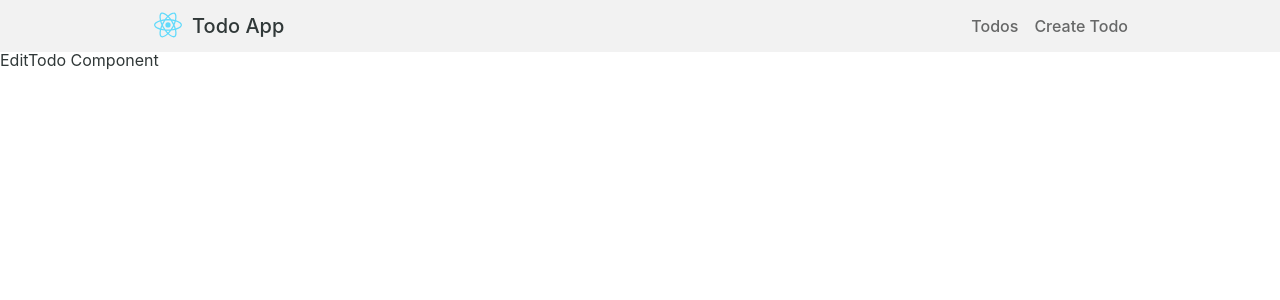
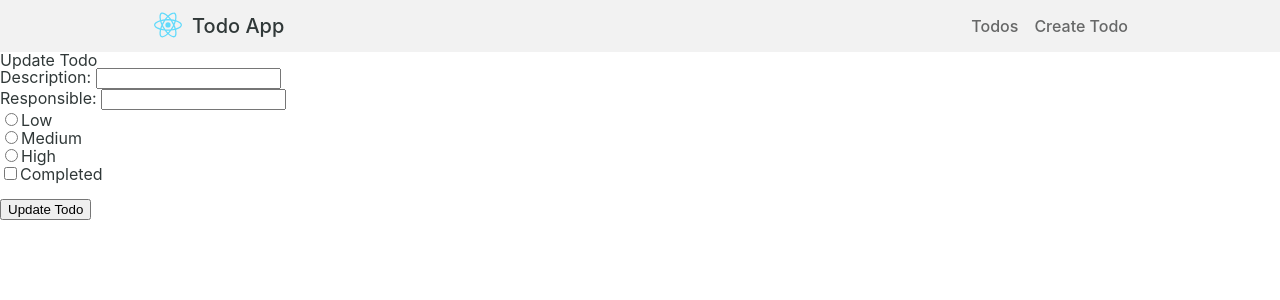
Before and after one commit to NiceJobMaster/react-typescript, a React (Create React App) app: page /edit/1 in a window 1280 px wide. Shown: the top 300 px of the page. Built offline with nearby package versions, Linux system fonts and the light colour scheme; no server answers.

Commit message:
edit component

```diff
--- a/src/api/TodoApi.ts
+++ b/src/api/TodoApi.ts
@@ -13,4 +13,12 @@ const addTodo = (data: TodoData): Promise<AxiosResponse> => {
   return axios.post(configApi.URL + 'todo', data);
 };
 
-export default { getTodos, addTodo };
+const getTodo = (id: string): Promise<AxiosResponse> => {
+  return axios.get(configApi.URL + 'todo/' + id);
+};
+
+const editTodo = (id: string, data: TodoData): Promise<AxiosResponse> => {
+  return axios.put(configApi.URL + 'todo/' + id, data);
+};
+
+export default { getTodos, addTodo, getTodo, editTodo };
--- a/src/components/EditTodo/EditTodo.tsx
+++ b/src/components/EditTodo/EditTodo.tsx
@@ -1,10 +1,137 @@
 import React from 'react';
+import { TodoData, TodoType } from '../../types/types';
+import { TodoApi } from '../../api';
+import { RouteComponentProps } from 'react-router-dom';
+import { AxiosResponse } from 'axios';
 
-export default class EditTodo extends React.Component {
+export default class EditTodo extends React.Component<
+  RouteComponentProps<{ id: string }>,
+  TodoData
+> {
+  state = {
+    description: '',
+    responsible: '',
+    priority: '',
+    completed: false,
+  };
+
+  componentDidMount(): void {
+    TodoApi.getTodo(this.props.match.params.id).then((res: AxiosResponse<TodoType>) => {
+      this.setState({
+        description: res.data.description,
+        responsible: res.data.responsible,
+        priority: res.data.priority,
+        completed: res.data.completed,
+      });
+    });
+  }
+
+  onChangeTodoDescription = (e: React.ChangeEvent<HTMLInputElement>): void => {
+    this.setState({ description: e.target.value });
+  };
+
+  onChangeTodoResponsible = (e: React.ChangeEvent<HTMLInputElement>): void => {
+    this.setState({ responsible: e.target.value });
+  };
+
+  onChangeTodoPriority = (e: React.ChangeEvent<HTMLInputElement>): void => {
+    this.setState({ priority: e.target.value });
+  };
+
+  onChangeTodoCompleted = (e: React.ChangeEvent<HTMLInputElement>): void => {
+    this.setState({ completed: !!e.target.value });
+  };
+
+  onSubmit = (e: React.FormEvent<HTMLFormElement>): void => {
+    e.preventDefault();
+
+    const data: TodoData = {
+      description: this.state.description,
+      responsible: this.state.responsible,
+      priority: this.state.priority,
+      completed: this.state.completed,
+    };
+
+    TodoApi.editTodo(this.props.match.params.id, data);
+
+    this.props.history.push('/');
+  };
+
   render(): JSX.Element {
     return (
       <div>
-        <p>EditTodo Component</p>
+        <div>
+          <h3>Update Todo</h3>
+          <form onSubmit={this.onSubmit}>
+            <div>
+              <label>Description: </label>
+              <input
+                type="text"
+                value={this.state.description}
+                onChange={this.onChangeTodoDescription}
+              />
+            </div>
+            <div>
+              <label>Responsible: </label>
+              <input
+                type="text"
+                value={this.state.responsible}
+                onChange={this.onChangeTodoResponsible}
+              />
+            </div>
+            <div>
+              <div>
+                <input
+                  type="radio"
+                  name="priorityOptions"
+                  id="priorityLow"
+                  value="Low"
+                  checked={this.state.priority === 'Low'}
+                  onChange={this.onChangeTodoPriority}
+                />
+                <label>Low</label>
+              </div>
+              <div>
+                <input
+                  type="radio"
+                  name="priorityOptions"
+                  id="priorityMedium"
+                  value="Medium"
+                  checked={this.state.priority === 'Medium'}
+                  onChange={this.onChangeTodoPriority}
+                />
+                <label>Medium</label>
+              </div>
+              <div>
+                <input
+                  type="radio"
+                  name="priorityOptions"
+                  id="priorityHigh"
+                  value="High"
+                  checked={this.state.priority === 'High'}
+                  onChange={this.onChangeTodoPriority}
+                />
+                <label>High</label>
+              </div>
+            </div>
+            <div>
+              <input
+                id="completedCheckbox"
+                type="checkbox"
+                name="completedCheckbox"
+                onChange={this.onChangeTodoCompleted}
+                checked={this.state.completed}
+              />
+              <label htmlFor="completedCheckbox">Completed</label>
+            </div>
+
+            <br />
+
+            <div>
+              <input type="submit" value="Update Todo" />
+            </div>
+          </form>
+        </div>
       </div>
     );
   }
```
